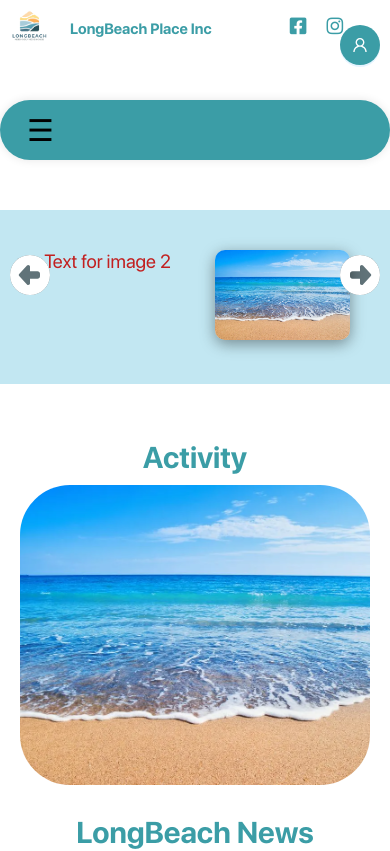
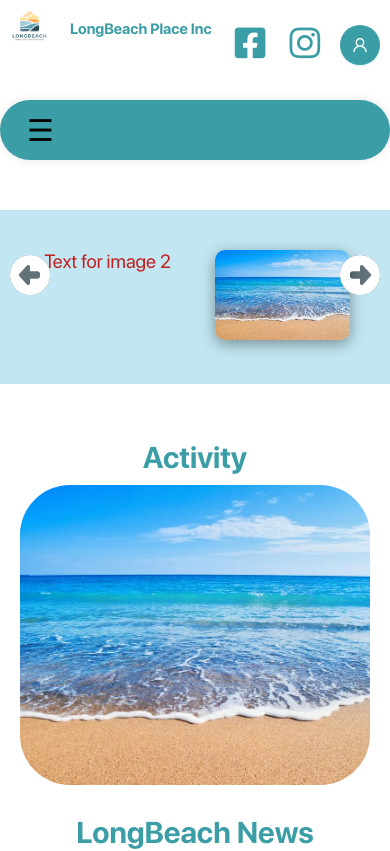
Before and after one commit to lbp-inc/comp30022-2023s2, a React (Create React App) app in the folder frontend/: page / in a window 390 px wide. Shown: the top 851 px of the page. Built offline with nearby package versions, Linux system fonts and the light colour scheme; no server answers.

Commit message:
update backend run server error

```diff
--- a/frontend/src/HomePage/SocialMedia.css
+++ b/frontend/src/HomePage/SocialMedia.css
@@ -53,12 +53,12 @@
 
 @media screen and (max-width: 500px) {
     .socialMediaLinks {
-        top: 16px; /* 调整顶部位置以适应小屏幕 */
-        right: 37px; /* 调整右边距以适应小屏幕 */
+        top: 25px; /* 调整顶部位置以适应小屏幕 */
+        right: 58px; /* 调整右边距以适应小屏幕 */
     }
 
     .socialMediaLinks i {
-        margin: 0 10px; /* 调整图标之间的间距以适应小屏幕 */
-        font-size: 19px; /* 进一步缩小图标大小 */
+        margin: 10 20px; /* 调整图标之间的间距以适应小屏幕 */
+        font-size: 35px; /* 进一步缩小图标大小 */
     }
 }
```
Also changed, not shown: 2 other files (tests, documents, lock files or other folders).
